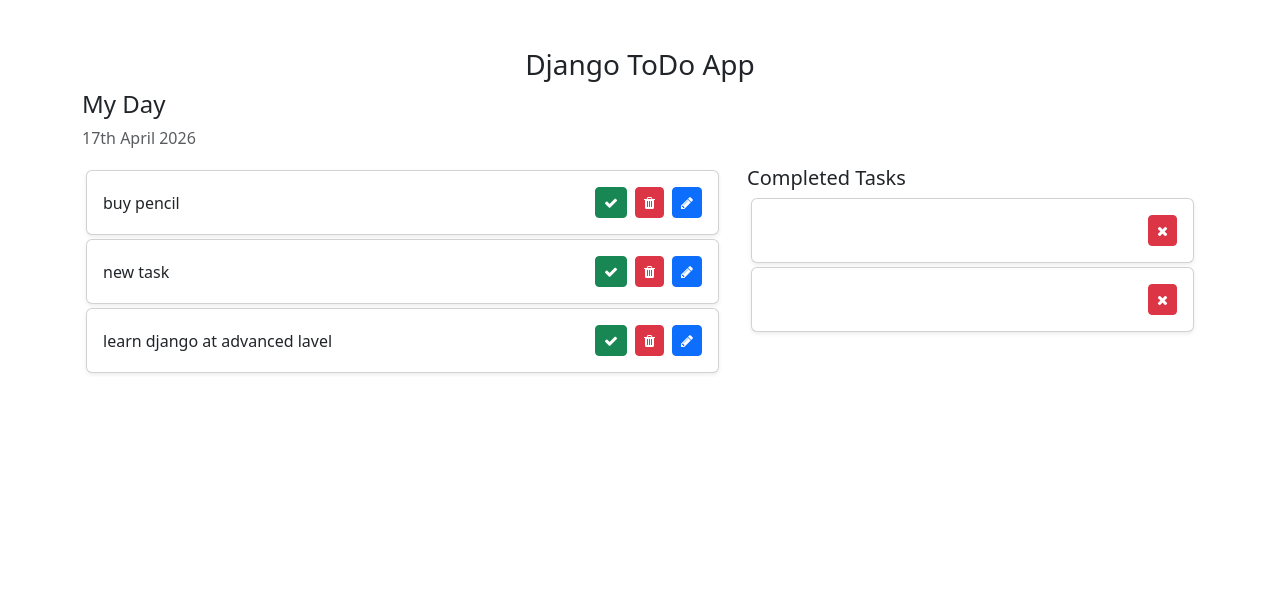
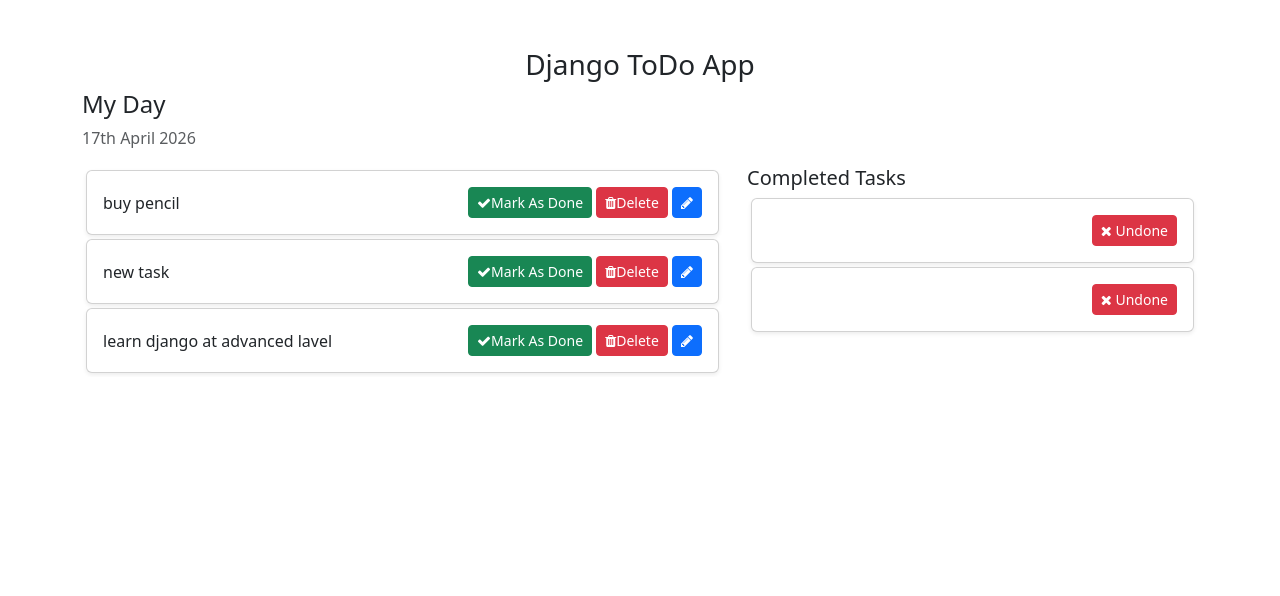
Before and after one commit to sayem-prince21/ToDo_django_project, a Django app: page / in a window 1280 px wide. Shown: the top 596 px of the page. Run offline with Django 5.2, Linux system fonts and the light colour scheme; data comes from the database, SQL or seed files in the repository; both versions use the stored data as it was after the commit.

Commit message:
added undone aand delete feature

```diff
--- a/templates/home.html
+++ b/templates/home.html
@@ -36,11 +36,11 @@
                 <div class="card m-1 shadow-sm">
                     <div class="card-body d-flex justify-content-between align-items-center">
                         <span>{{ task.task }}</span>
-                        <div class="d-flex gap-2">
-                            <a href="#" class="btn btn-success btn-sm"><i class="fa fa-check"></i></a>
-                            <a href="#" class="btn btn-danger btn-sm"><i class="fa fa-trash"></i></a>
+                        <span>
+                            <a href="{% url 'mark_as_done' task.pk %}" class="btn btn-success btn-sm"><i class="fa fa-check"></i>Mark As Done</a>
+                            <a href="{% url 'delete' task.pk %}" class="btn btn-danger btn-sm"><i class="fa fa-trash"></i>Delete</a>
                             <a href="#" class="btn btn-primary btn-sm"><i class="fa fa-pencil"></i></a>
-                        </div>
+                        </span>
                     </div>
                 </div>
                 {% endfor %}
@@ -54,8 +54,8 @@
                 <div class="card m-1 shadow-sm">
                     <div class="card-body d-flex justify-content-between align-items-center">
                         <span>{{task.task}}</span>
-                        <a href="#" class="btn btn-danger btn-sm">
-                            <i class="fa fa-times"></i>
+                        <a href="{% url 'mark_as_undone' task.pk %}" class="btn btn-danger btn-sm">
+                            <i class="fa fa-times"></i> Undone
                         </a>
                     </div>
                 </div>
--- a/todo/urls.py
+++ b/todo/urls.py
@@ -2,5 +2,8 @@ from django.urls import path
 from . import views
 
 urlpatterns = [
-    path('addTask/', views.addTask, name=('addTask'))
+    path('addTask/', views.addTask, name=('addTask')),
+    path('mark_as_done/<int:pk>/', views.mark_as_done, name=('mark_as_done')),
+    path('mark_as_undone,<int:pk>/', views.mark_as_undone, name=('mark_as_undone')),
+    path('delete/<int:pk>/', views.delete, name=('delete')),
 ]
--- a/todo_main/views.py
+++ b/todo_main/views.py
@@ -5,7 +5,7 @@ from todo.models import Task
 def home(request):
     tasks = Task.objects.filter(is_completed=False).order_by('-updated_at')
     completed_task = Task.objects.filter(is_completed=True)
-    print(completed_task)
+
     context = {
         'tasks': tasks,
         'completed_task' : completed_task,
```
Also changed, not shown: todo/views.py (+18 -1 lines), db.sqlite3.
